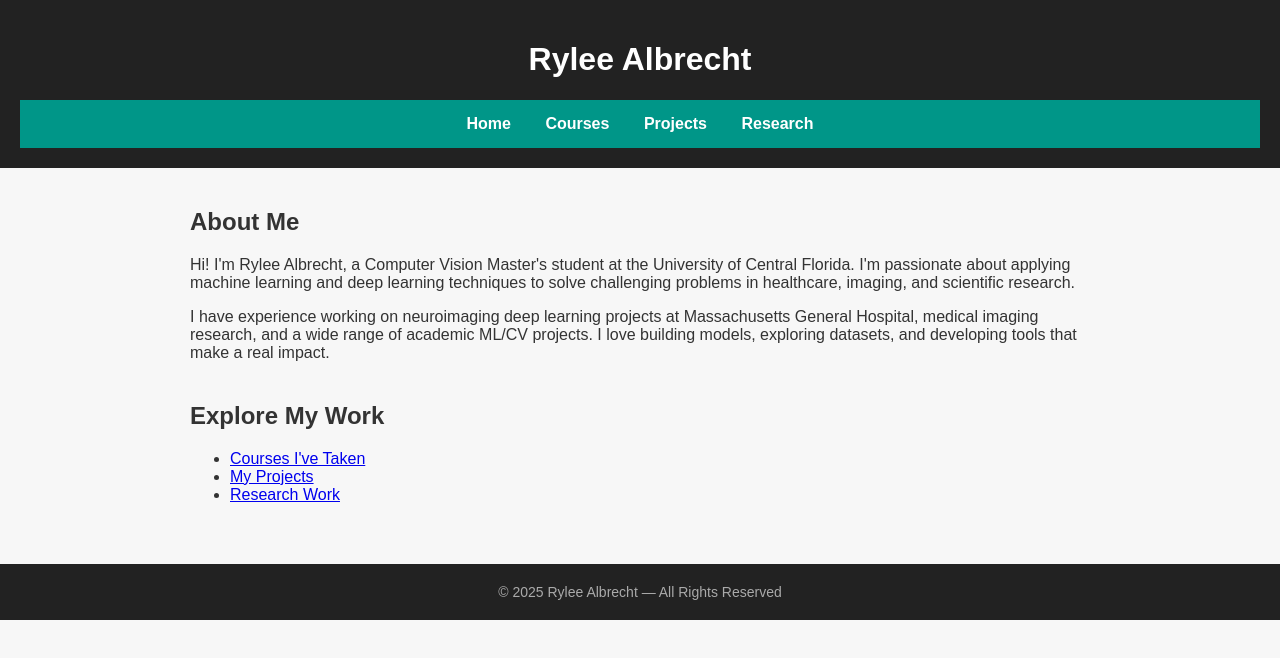
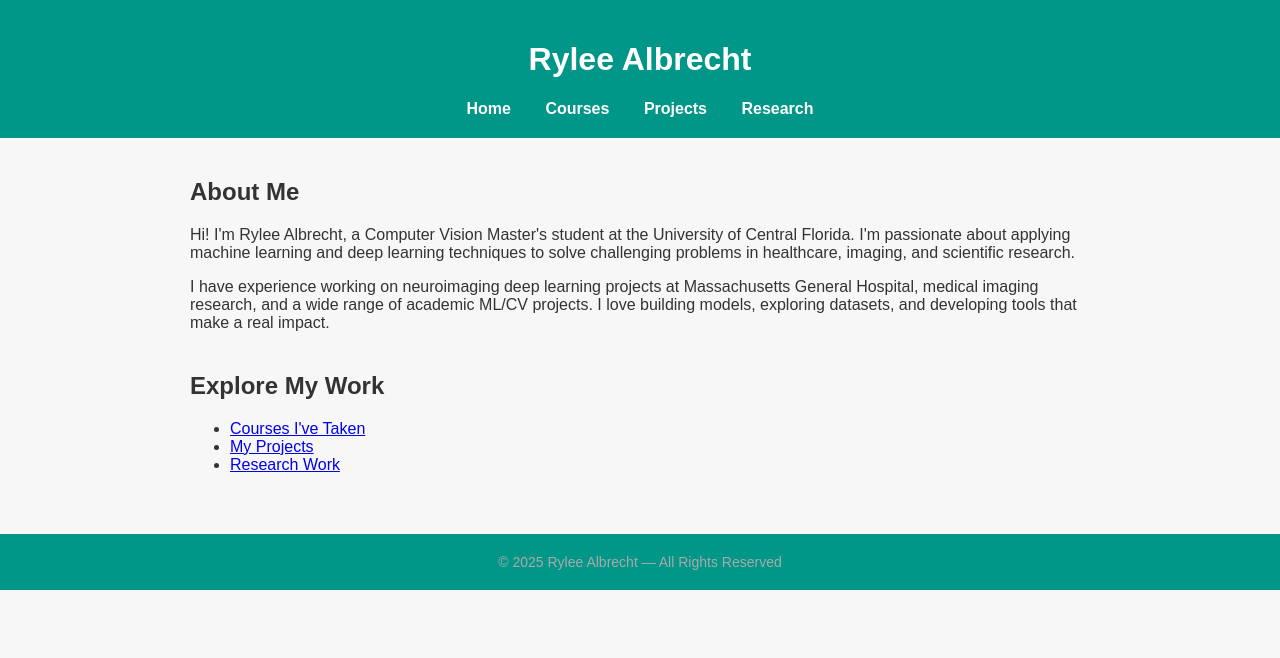
Before and after one commit to rymayl33/rymayl33.github.io, a plain HTML site: page index.html in a window 1280 px wide. Drawn offline with Linux system fonts and the light colour scheme.

Commit message:
Update colors in style.css

```diff
--- a/style.css
+++ b/style.css
@@ -8,15 +8,10 @@ body {
 
 /* ===== Header & Navigation ===== */
 header {
-  background: #222;
+  background: #009688;
   padding: 20px;
   color: white;
   text-align: center;
-}
-
-nav {
-  background-color: #009688;
-  padding: 15px;
 }
 
 nav a {
@@ -45,7 +40,7 @@ h2 {
 footer {
   margin-top: 60px;
   padding: 20px;
-  background: #222;
+  background: #009688;
   color: #aaa;
   text-align: center;
   font-size: 14px;
```
